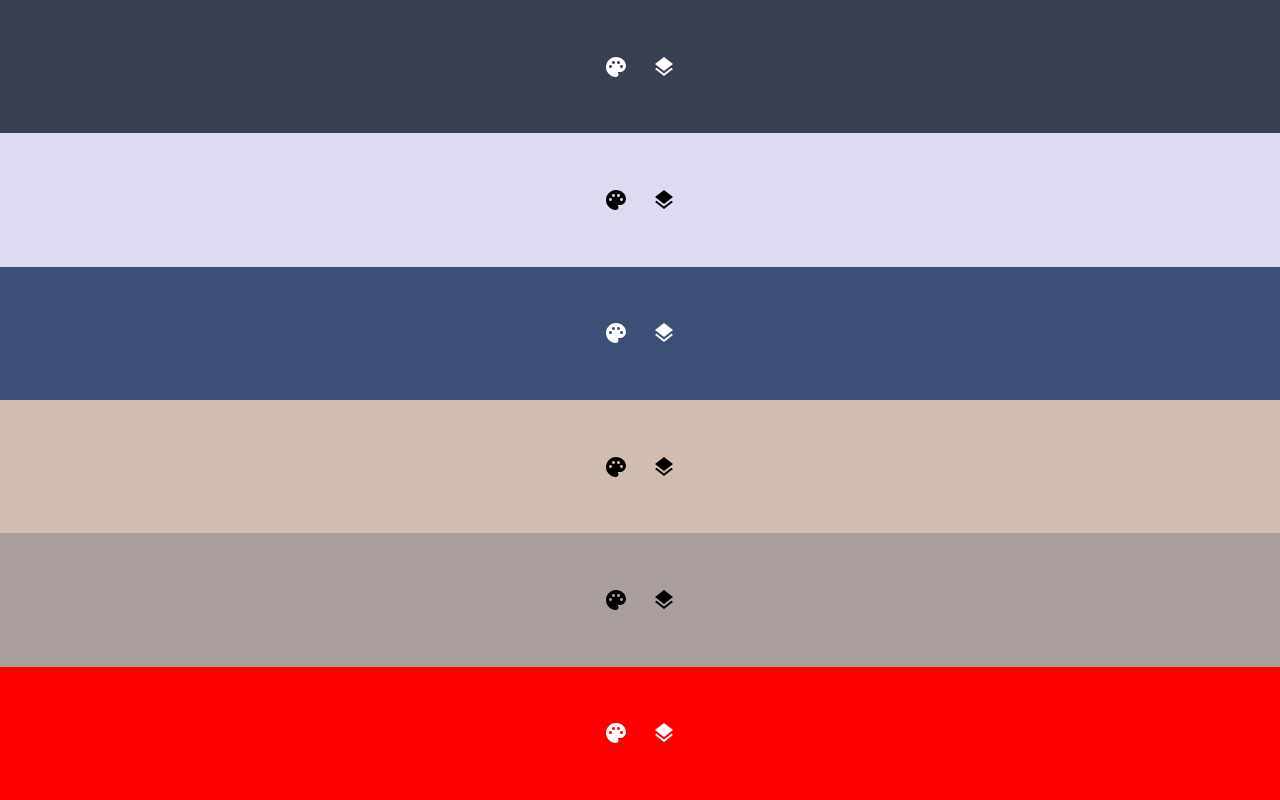
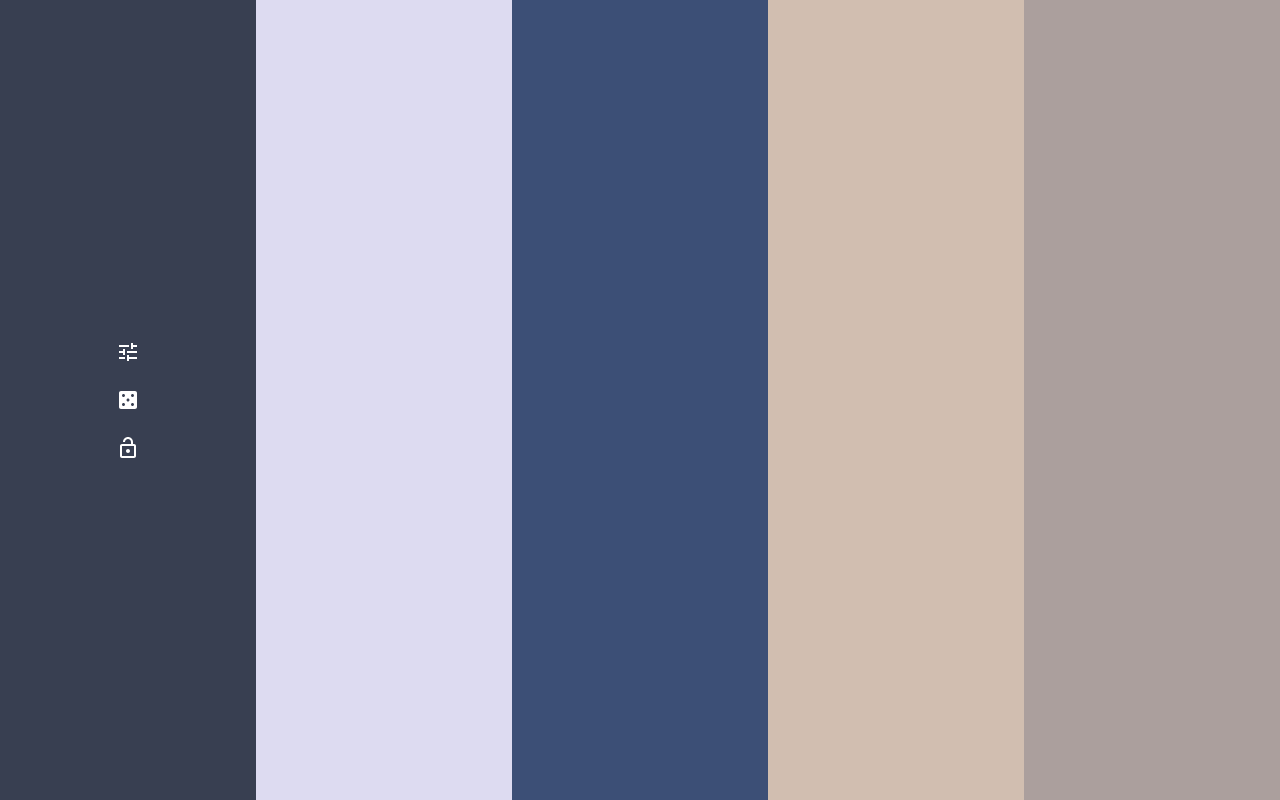
Before and after one commit to kinetikeith/chromanant, a React (Vite) app: page / in a window 1280 px wide. Built offline with nearby package versions, Linux system fonts and the light colour scheme.

Commit message:
Swatch Controls implemented

```diff
--- a/src/App.tsx
+++ b/src/App.tsx
@@ -1,7 +1,19 @@
+import chroma from 'chroma-js';
 import SwatchMode from './modes/SwatchMode';
+import { useState } from 'react';
+import type { SwatchValue } from './components/Swatch';
+
+const defaultValues = [
+  chroma('#383F51'),
+  chroma('#DDDBF1'),
+  chroma('#3C4F76'),
+  chroma('#D1BEB0'),
+  chroma('#AB9F9D'),
+].map((color) => ({ color, isLocked: false }));
 
 function App() {
-  return <SwatchMode direction="column" />;
+  const [values, setValues] = useState<SwatchValue[]>(defaultValues);
+  return <SwatchMode direction="row" values={values} setValues={setValues} />;
 }
 
 export default App;
--- a/src/components/Swatch.tsx
+++ b/src/components/Swatch.tsx
@@ -1,29 +1,58 @@
-import { Layers, Palette } from '@mui/icons-material';
-import { Box, Container, IconButton, Stack } from '@mui/material';
+import { Casino, LockOpenOutlined, LockOutlined, TuneOutlined } from '@mui/icons-material';
+import { Box, Container, IconButton, Stack, styled } from '@mui/material';
 import type { Color } from 'chroma-js';
+import chroma from 'chroma-js';
+
+export interface SwatchValue {
+  color: Color;
+  isLocked: boolean;
+}
 
 interface SwatchProps {
-  color: Color;
+  value: SwatchValue;
+  setValue: (value: SwatchValue) => void;
   isHorizontal: boolean;
 }
 
-export default function Swatch({ color, isHorizontal }: SwatchProps) {
-  const isDarkText = color.luminance() > 0.3;
+const SwatchControlContainer = styled(Container)(({ theme }) => ({
+  opacity: '0',
+  transition: theme.transitions.create('opacity', {
+    duration: theme.transitions.duration.shortest,
+  }),
+  '&:hover': {
+    opacity: '1',
+  },
+}));
+
+export default function Swatch({ value, setValue, isHorizontal }: SwatchProps) {
+  const isDarkText = value.color.luminance() > 0.35;
   const SwatchContent = isHorizontal ? SwatchContentHorizontal : SwatchContentVertical;
   return (
     <Box
       sx={{
-        backgroundColor: color.hex('rgb'),
+        backgroundColor: value.color.hex('rgb'),
         width: '100%',
         height: '100%',
       }}
     >
       <SwatchContent>
         <IconButton sx={{ color: isDarkText ? '#000' : '#fff' }}>
-          <Palette />
+          <TuneOutlined />
         </IconButton>
-        <IconButton sx={{ color: isDarkText ? '#000' : '#fff' }}>
-          <Layers />
+        <IconButton
+          sx={{ color: isDarkText ? '#000' : '#fff' }}
+          disabled={value.isLocked}
+          onClick={() => setValue({ ...value, color: chroma.random() })}
+        >
+          <Casino />
+        </IconButton>
+        <IconButton
+          sx={{ color: isDarkText ? '#000' : '#fff' }}
+          onClick={() => {
+            setValue({ ...value, isLocked: !value.isLocked });
+          }}
+        >
+          {value.isLocked ? <LockOutlined /> : <LockOpenOutlined />}
         </IconButton>
       </SwatchContent>
     </Box>
@@ -32,7 +61,7 @@ export default function Swatch({ color, isHorizontal }: SwatchProps) {
 
 function SwatchContentVertical({ children }) {
   return (
-    <Container sx={{ height: '100%' }}>
+    <SwatchControlContainer sx={{ height: '100%' }}>
       <Stack
         direction="column"
         alignItems="center"
@@ -42,13 +71,13 @@ function SwatchContentVertical({ children }) {
       >
         {children}
       </Stack>
-    </Container>
+    </SwatchControlContainer>
   );
 }
 
 function SwatchContentHorizontal({ children }) {
   return (
-    <Container sx={{ height: '100%' }}>
+    <SwatchControlContainer sx={{ height: '100%' }}>
       <Stack
         direction="row"
         alignItems="center"
@@ -58,6 +87,6 @@ function SwatchContentHorizontal({ children }) {
       >
         {children}
       </Stack>
-    </Container>
+    </SwatchControlContainer>
   );
 }
--- a/src/modes/SwatchMode.tsx
+++ b/src/modes/SwatchMode.tsx
@@ -1,30 +1,49 @@
 import { Stack } from '@mui/material';
-import Swatch from '../components/Swatch';
+import Swatch, { SwatchValue } from '../components/Swatch';
 import chroma from 'chroma-js';
 
 interface SwatchModeProps {
   direction: 'row' | 'column';
+  values: SwatchValue[];
+  setValues: (values: SwatchValue[]) => void;
 }
 
-export default function SwatchMode({ direction }: SwatchModeProps) {
-  const colors = [
-    chroma('#383F51'),
-    chroma('#DDDBF1'),
-    chroma('#3C4F76'),
-    chroma('#D1BEB0'),
-    chroma('#AB9F9D'),
-    chroma('#FF0000'),
-  ];
+export default function SwatchMode({ direction, values, setValues }: SwatchModeProps) {
+  const setValue = (newValue: SwatchValue, newIndex: number) => {
+    setValues(
+      values.map((oldValue, oldIndex) => (oldIndex === newIndex ? newValue : oldValue)),
+    );
+  };
+
+  const randomizeColors = () => {
+    setValues(
+      values.map((value) => {
+        return value.isLocked ? value : { ...value, color: chroma.random() };
+      }),
+    );
+  };
 
   return (
     <Stack
       direction={direction}
       alignItems="center"
       justifyContent="center"
+      tabIndex={-1}
       sx={{ height: '100%', width: '100%' }}
+      onKeyUp={(e) => {
+        if (e.code === 'Space') {
+          randomizeColors();
+          e.preventDefault();
+        }
+      }}
     >
-      {colors.map((color, index) => (
-        <Swatch color={color} key={index} isHorizontal={direction === 'column'} />
+      {values.map((value, index) => (
+        <Swatch
+          value={value}
+          setValue={(newValue) => setValue(newValue, index)}
+          key={index}
+          isHorizontal={direction === 'column'}
+        />
       ))}
     </Stack>
   );
```
